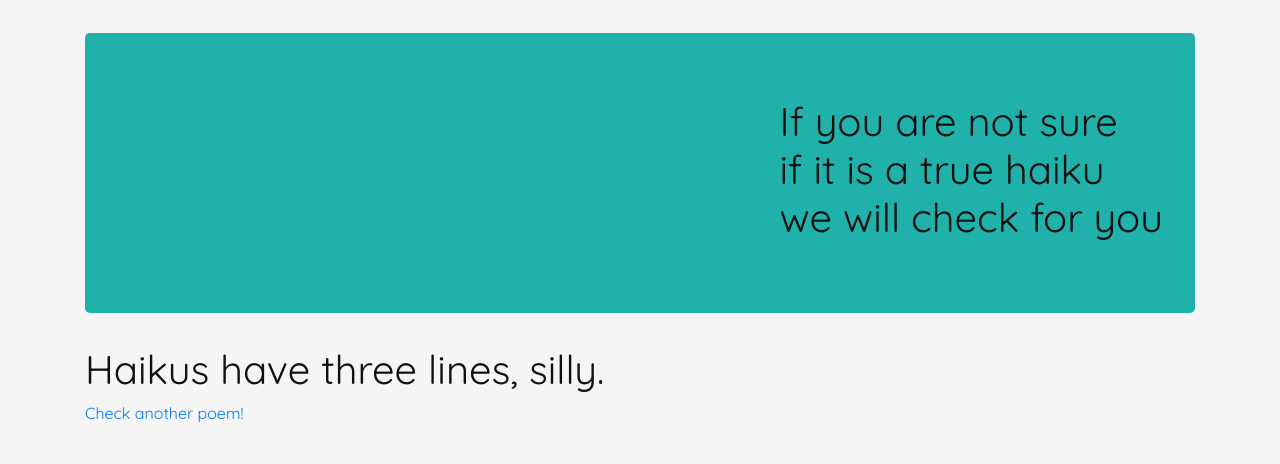
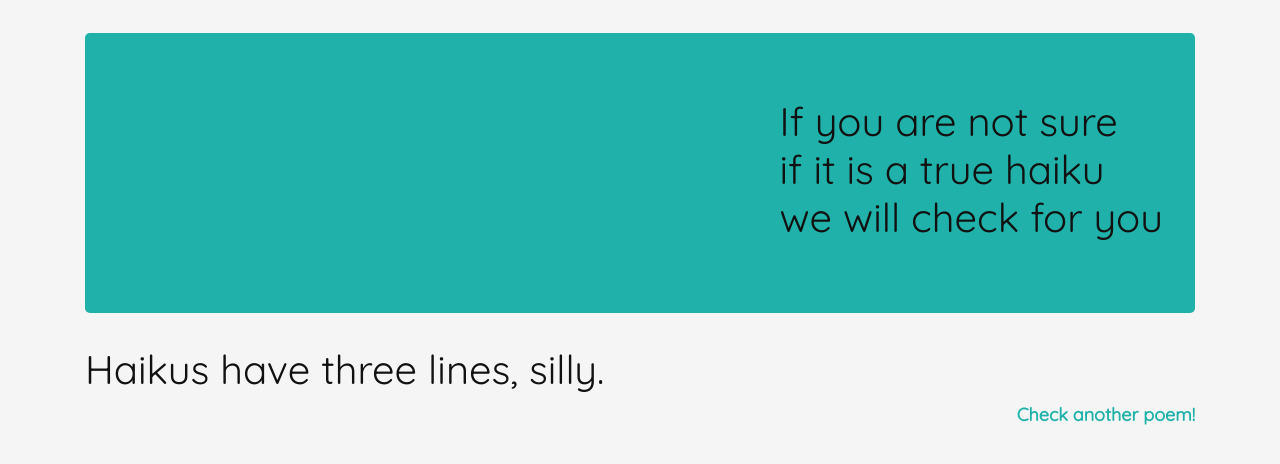
Before and after one commit to michelle-morin/haiku, a website built with webpack: page src/index.html in a window 1280 px wide. Both pictures are taken after typing "Sample" into the empty fields and a click on the button "are you haiku?". Built offline with nearby package versions, Linux system fonts and the light colour scheme.

Commit message:
update custom styles

```diff
--- a/src/styles.css
+++ b/src/styles.css
@@ -1,6 +1,28 @@
 body {
   font-family: 'Quicksand', sans-serif;
   background-color: #f5f5f5;
+  color: #111111;
+}
+
+.output {
+  display: none;
+}
+
+.flexy {
+  display: flex;
+  flex-direction: column;
+}
+
+a {
+  color: lightseagreen;
+  font-size: large;
+  font-weight: bold;
+  align-self: flex-end;
+}
+
+a:hover {
+  cursor: pointer;
+  font-style: italic;
   color: #111111;
 }
 
@@ -23,14 +45,14 @@ textarea {
   -webkit-box-shadow: none;
   -moz-box-shadow: none;
   box-shadow: none;
-  border: 2px solid seagreen;
+  border: 2px solid #111111;
   resize: none;
   padding: 2%;
 }
 
 label {
   font-size: xx-large;
-  color: seagreen;
+  color: #111111;
 }
 
 button.btn {
```
